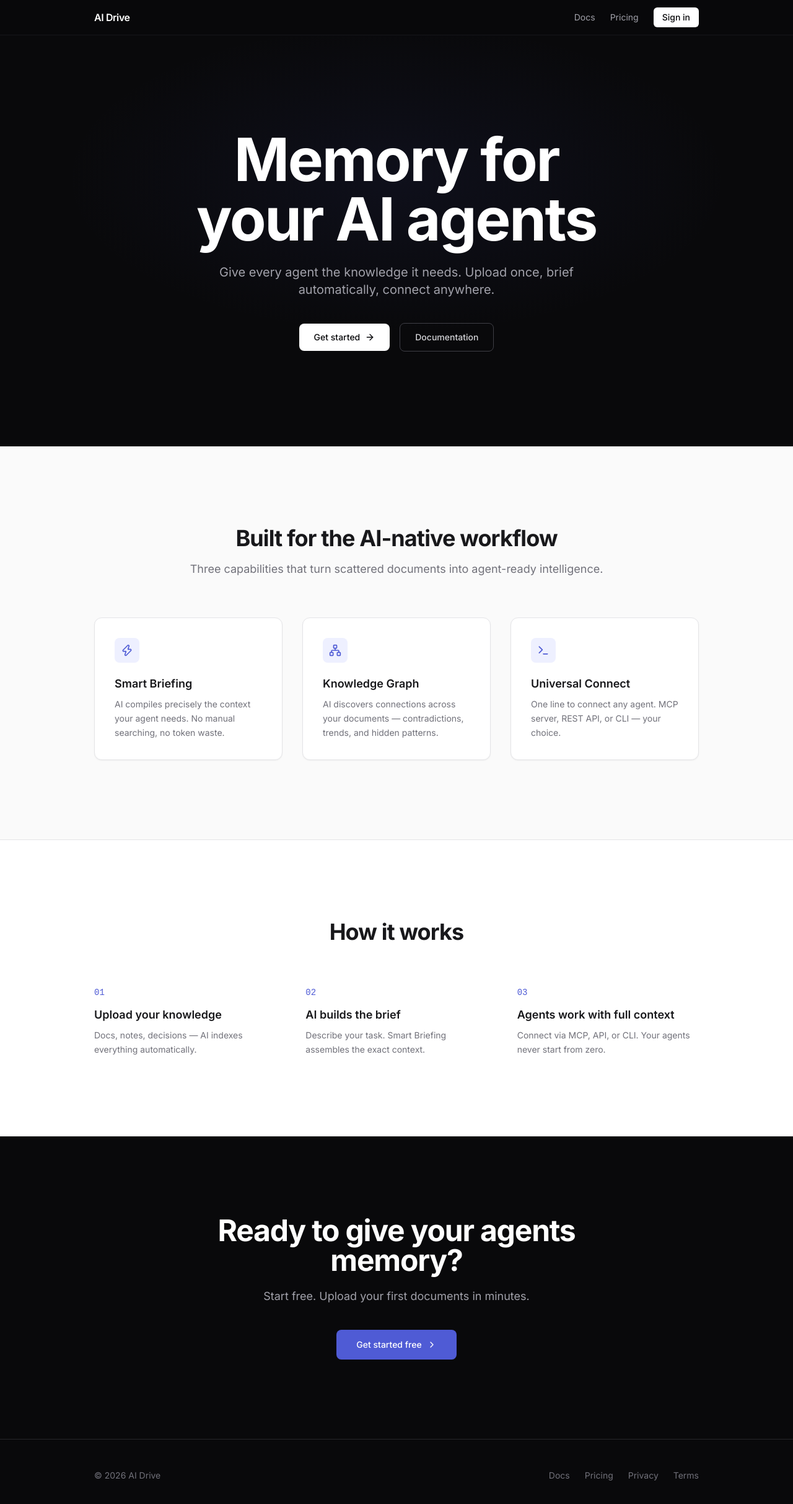
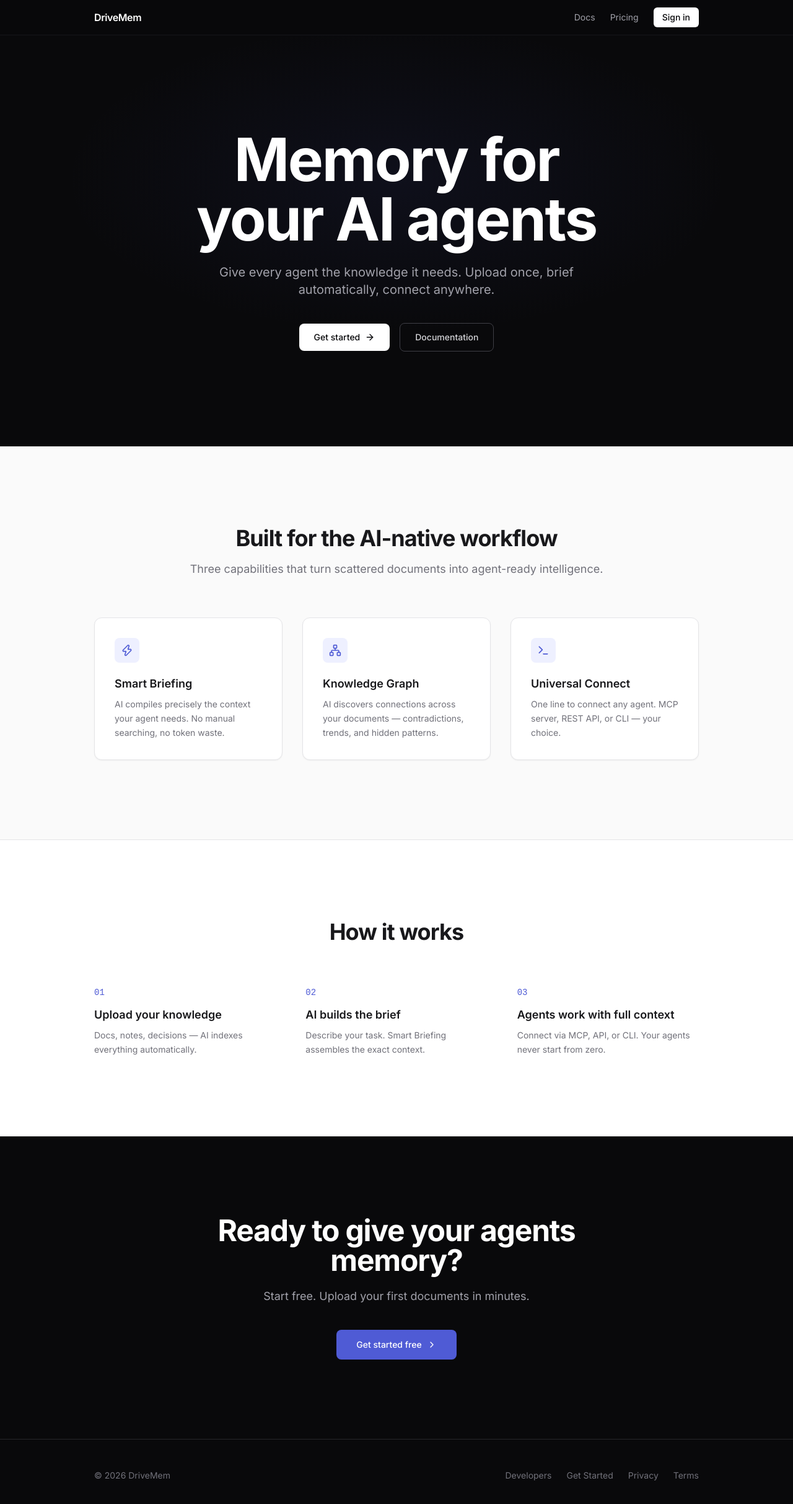
Before and after one commit to DriveMem/drivemem, a Next.js app in the folder apps/web/: page / in a window 1280 px wide. Shown: the top 2426 px of the page at 62% size. Built offline with nearby package versions, Linux system fonts and the light colour scheme.

Commit message:
fix: Landing brand DriveMem + lang=en + dead links → /developers

```diff
--- a/apps/web/src/app/layout.tsx
+++ b/apps/web/src/app/layout.tsx
@@ -32,7 +32,7 @@ export const metadata: Metadata = {
 
 export default function RootLayout({ children }: { children: React.ReactNode }) {
   return (
-    <html lang="zh-CN" suppressHydrationWarning>
+    <html lang="en" suppressHydrationWarning>
       <body className={`${inter.variable} font-sans antialiased`} suppressHydrationWarning>
         <ThemeProvider attribute="class" defaultTheme="light" enableSystem disableTransitionOnChange>
           <AuthProvider>
--- a/apps/web/src/app/page.tsx
+++ b/apps/web/src/app/page.tsx
@@ -71,13 +71,13 @@ export default function LandingPage() {
       <nav className="fixed top-0 z-50 w-full border-b border-zinc-800/50 bg-zinc-950/80 backdrop-blur-md">
         <div className="mx-auto flex h-14 max-w-5xl items-center justify-between px-6">
           <Link href="/" className="text-base font-semibold tracking-tight text-white">
-            AI Drive
+            DriveMem
           </Link>
           <div className="flex items-center gap-6">
-            <Link href="/docs" className="text-sm text-zinc-400 transition-colors hover:text-white">
+            <Link href="/developers" className="text-sm text-zinc-400 transition-colors hover:text-white">
               Docs
             </Link>
-            <Link href="/pricing" className="text-sm text-zinc-400 transition-colors hover:text-white">
+            <Link href="/signup" className="text-sm text-zinc-400 transition-colors hover:text-white">
               Pricing
             </Link>
             <Link
@@ -122,7 +122,7 @@ export default function LandingPage() {
                 <ArrowRight className="h-4 w-4" />
               </Link>
               <Link
-                href="/docs"
+                href="/developers"
                 className="inline-flex items-center gap-2 rounded-lg border border-zinc-700 px-6 py-3 text-sm font-medium text-zinc-300 transition-colors hover:border-zinc-500 hover:text-white"
               >
                 Documentation
@@ -207,10 +207,10 @@ export default function LandingPage() {
       {/* Footer */}
       <footer className="border-t border-zinc-800 bg-zinc-950 py-12">
         <div className="mx-auto flex max-w-5xl flex-col items-center justify-between gap-6 px-6 sm:flex-row">
-          <span className="text-sm text-zinc-500">&copy; {new Date().getFullYear()} AI Drive</span>
+          <span className="text-sm text-zinc-500">&copy; {new Date().getFullYear()} DriveMem</span>
           <div className="flex gap-6">
-            <Link href="/docs" className="text-sm text-zinc-500 transition-colors hover:text-zinc-300">Docs</Link>
-            <Link href="/pricing" className="text-sm text-zinc-500 transition-colors hover:text-zinc-300">Pricing</Link>
+            <Link href="/developers" className="text-sm text-zinc-500 transition-colors hover:text-zinc-300">Developers</Link>
+            <Link href="/signup" className="text-sm text-zinc-500 transition-colors hover:text-zinc-300">Get Started</Link>
             <Link href="/privacy" className="text-sm text-zinc-500 transition-colors hover:text-zinc-300">Privacy</Link>
             <Link href="/terms" className="text-sm text-zinc-500 transition-colors hover:text-zinc-300">Terms</Link>
           </div>
```
